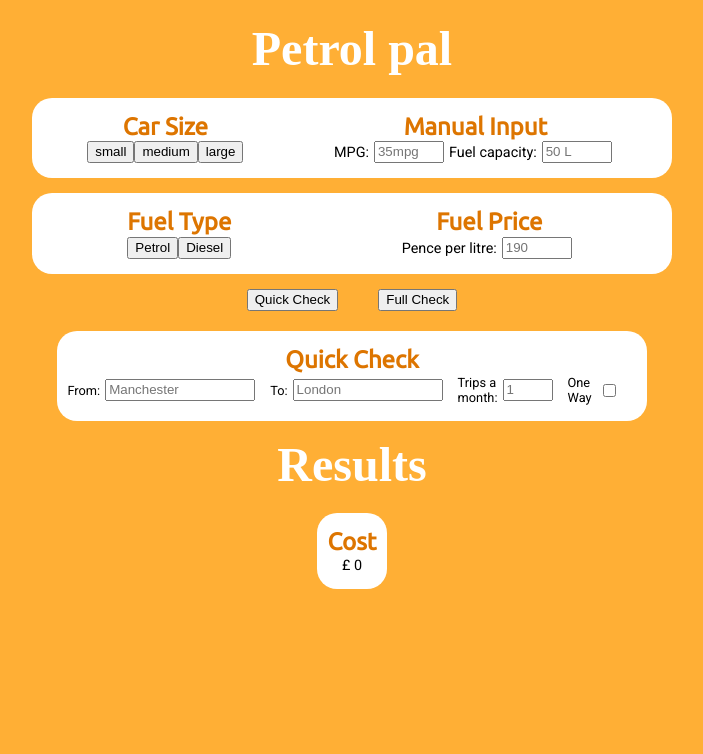
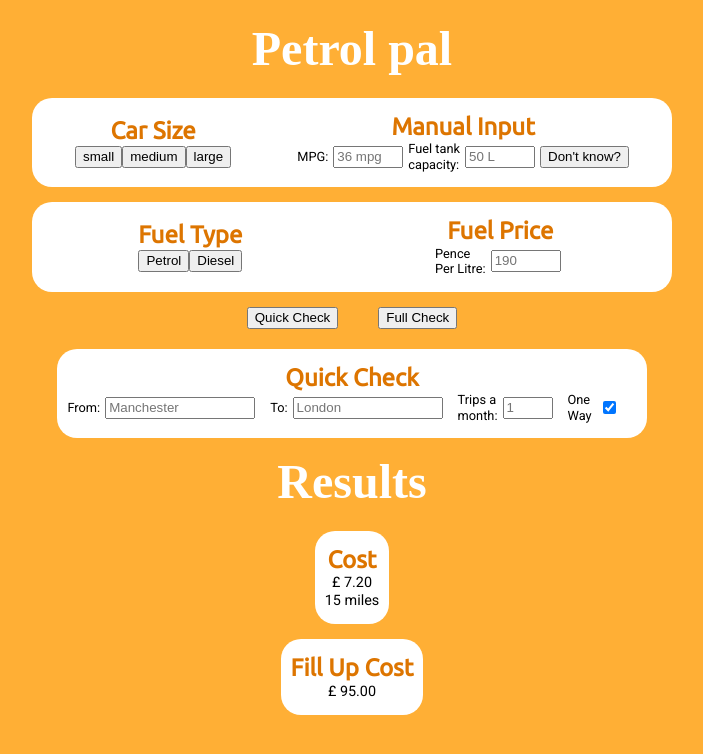
Before and after one commit to johnw-north/petrol-pal, a React (Create React App) app: page / in a window 1280 px wide. Shown: the top 754 px of the page, without its empty margins (288-991 px from the left). Built offline with nearby package versions, Linux system fonts and the light colour scheme; the HTML template or start-up script is replaced by a standard one; a web font is replaced by a local one.

Commit message:
added result claculations for quick check

```diff
--- a/src/App.js
+++ b/src/App.js
@@ -5,28 +5,26 @@ import FullCheck from "./components/FullCheck"
 
 function App() {
 
-  const [formData, setFormData] = useState(
+  const [carData, setCarData] = useState(
     {
       fuelType: "petrol",
-      carSize: "custom",
-      mpg: 0,
-      fuelCap: 0,
-      price: 0,
+      carSize: "medium",
+      mpg: 36,
+      fuelCap: 50,
+      price: 190,
     }
-    )
+  )
 
   function handleChange(event) {
-    setFormData(prevFormData => {
+    setCarData(prevCarData => {
       return {
-        ...prevFormData,
+        ...prevCarData,
         [event.target.name]: event.target.value
       }
     })
   }
 
   const [toggle, setToggle] = useState(false)
-
-
 
   return (
     <div className="App">
@@ -41,8 +39,8 @@ function App() {
           <button className="btn__quick" onClick={() => setToggle(false)}>Quick Check</button>
           <button className="btn__full" onClick={() => setToggle(true)}>Full Check</button>
         </div>
-        {!toggle && <QuickCheck total={formData.mpg} />}
-        {toggle && <FullCheck total={formData.mpg} />}
+        {!toggle && <QuickCheck data={carData} />}
+        {toggle && <FullCheck data={carData} />}
       </main>
     </div>
   );
--- a/src/components/CarInfo.js
+++ b/src/components/CarInfo.js
@@ -17,20 +17,23 @@ function CarInfo(props) {
         <div className="car__manual">
           <h1>Manual Input</h1>
           <div className="manual__input">
-            <h2>MPG:</h2>
+            <label htmlFor="mpg">MPG:</label>
             <input
               type="number"
+              id="mpg"
               name="mpg"
-              placeholder="35mpg"
+              placeholder="36 mpg"
               onChange={props.handleChange}
             />
-            <h2>Fuel capacity:</h2>
+            <label htmlFor="fuelCap">Fuel tank<br/>capacity:</label>
             <input
               type="number"
               name="fuelCap"
+              id="fuelCap"
               placeholder="50 L"
               onChange={props.handleChange}
             />
+            <button>Don't know?</button>
           </div>
         </div>
       </div>
@@ -48,10 +51,11 @@ function CarInfo(props) {
           <div className="fuel__price">
             <h1>Fuel Price</h1>
             <div className="price__input">
-              <h2>Pence per litre:</h2>
+              <label htmlFor="price">Pence<br/>Per Litre:</label>
               <input
                 type="number"
                 name="price"
+                id="price"
                 placeholder="190"
                 onChange={props.handleChange}
               />
--- a/src/components/Card.js
+++ b/src/components/Card.js
@@ -25,9 +25,10 @@ function Card(props) {
           <label htmlFor="nTrips">Trips a<br/>month:</label>
           <input
           type="number"
-            id="nTrips"
-            name="nTrips"
+          id="trips"
+          name="trips"
           placeholder={props.exTrips}
+          onChange={props.handleChange}
           style={{width: "50px"}}
           />
           <label htmlFor="oneWay">One<br/>Way</label>
@@ -35,7 +36,8 @@ function Card(props) {
           type="checkbox"
           id="oneWay"
           name="oneWay"
-            value="true"
+          checked={props.data.oneWay}
+          onChange={props.handleCheckbox}
           style={{width: "25px"}}
           />
         </form>
--- a/src/components/FullCheck.js
+++ b/src/components/FullCheck.js
@@ -1,6 +1,11 @@
 import Card from "./Card";
 
-function FullCheck() {
+function FullCheck(props) {
+
+  const total = ((props.data.price / 100) / (props.data.mpg / 4.54609) * props.data.miles)
+
+  const fullTank = (props.data.price / 100) * props.data.fuelCap
+
   return (
     <div className="full__check">
       <div className="cards">
@@ -14,14 +19,30 @@ function FullCheck() {
         <h1 className="results__title">Results</h1>
         <div className="period">
           <div className="check__container">
+            <h1>Yearly</h1>
+            <h2>£ {(total * 12).toFixed(2)}</h2>
+            <h2>{props.data.miles} miles</h2>
+          </div>
+          <div className="check__container">
             <h1>Monthly</h1>
+            <h2>£ {total.toFixed(2)}</h2>
+            <h2>{props.data.miles} miles</h2>
           </div>
           <div className="check__container">
             <h1>Weekly</h1>
+            <h2>£ {(total / 4).toFixed(2)}</h2>
+            <h2>{props.data.miles} miles</h2>
           </div>
           <div className="check__container">
             <h1>Daily</h1>
+            <h2>£ {(total / 30).toFixed(2)}</h2>
+            <h2>{props.data.miles} miles</h2>
           </div>
+        </div>
+
+        <div className="check__container">
+          <h1>Fill Up Cost</h1>
+          <h2>£ {fullTank}</h2>
         </div>
       </div>
     </div>
--- a/src/components/QuickCheck.js
+++ b/src/components/QuickCheck.js
@@ -1,19 +1,63 @@
+import React, { useState } from 'react';
 import Card from "./Card";
 
 
 function QuickCheck(props) {
+
+  const [quickData, setQuickData] = useState(
+    {
+      miles: 15,
+      trips: 1,
+      oneWay: true,
+    }
+  )
+
+  function handleChange(event) {
+    setQuickData(prevQuickData => {
+      return {
+        ...prevQuickData,
+        [event.target.name]: event.target.value
+      }
+    })
+  }
+
+  function handleCheckbox() {
+    setQuickData(prevQuickData => {
+      return {
+        ...prevQuickData,
+        oneWay: !prevQuickData.oneWay
+      }
+    })
+  }
+
+  const cost = ((props.data.price / 100) / (props.data.mpg / 4.54609) * (quickData.miles * quickData.trips) * (quickData.oneWay ? 2 : 1)).toFixed(2)
+
+  const miles = (quickData.miles * quickData.trips) * (quickData.oneWay ? 1 : 2)
+
+  const fullTank = ((props.data.price / 100) * props.data.fuelCap).toFixed(2)
+
   return (
     <div className="quick__check">
-
       <div className="cards">
-          <Card title="Quick Check" exTrips="1"/>
+        <Card
+          title="Quick Check"
+          exTrips="1"
+          handleChange={handleChange}
+          handleCheckbox={handleCheckbox}
+          data={quickData}
+        />
       </div>
 
       <div className="results">
         <h1 className="results__title">Results</h1>
         <div className="check__container">
           <h1>Cost</h1>
-            <h2>£ {props.total}</h2>
+          <h2>£ {cost}</h2>
+          <h2>{miles} miles</h2>
+        </div>
+        <div className="check__container">
+          <h1>Fill Up Cost</h1>
+          <h2>£ {fullTank}</h2>
         </div>
       </div>
     </div>
--- a/src/index.css
+++ b/src/index.css
@@ -23,6 +23,10 @@ h1 {
 
 p {
   color: #364149;
+}
+
+label {
+  font-size: .8rem;
 }
 
 .header__title h1 {
```
Lines whose indentation alone changed are shown as unchanged.
